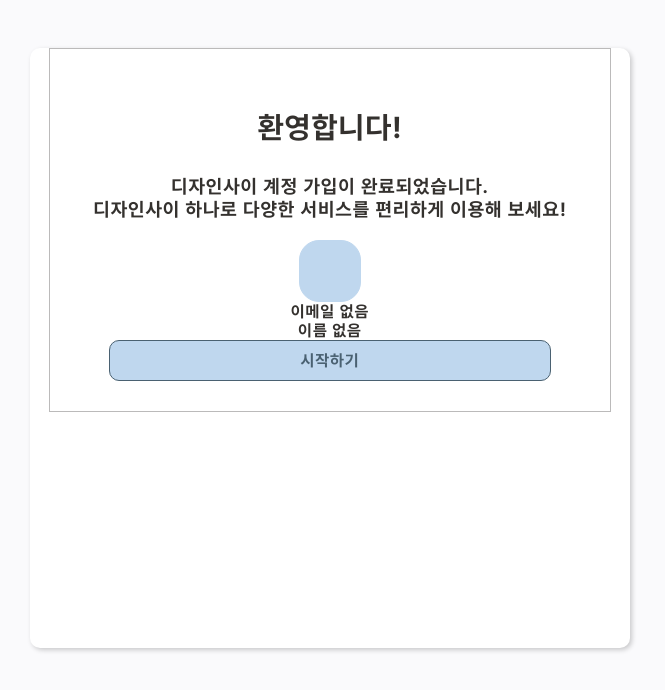
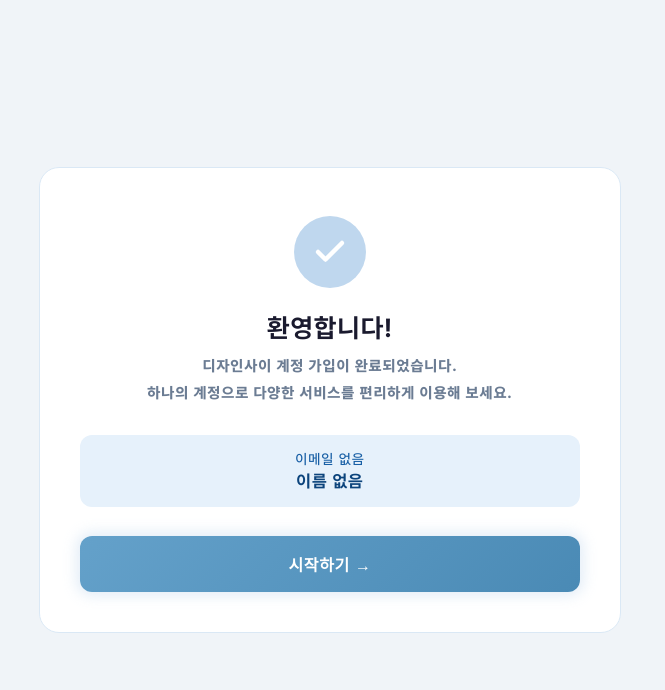
Before and after one commit to Kimsejeong04/design_sai, a React (Create React App) app in the folder front/: page /GoodSign in a window 1280 px wide. Shown: the top 690 px of the page, without its empty margins (310-975 px from the left). Built offline with nearby package versions, Linux system fonts and the light colour scheme; a web font is replaced by a local one; what @draft-js-plugins/static-toolbar would draw is missing.

Commit message:
회원가입 환영 페이지 수정

```diff
--- a/front/src/pages/Login/GoodSignUp.jsx
+++ b/front/src/pages/Login/GoodSignUp.jsx
@@ -1,16 +1,15 @@
-import React, { useEffect, useState } from "react";
+import React, { useEffect, useRef, useState } from "react";
 import { useNavigate } from 'react-router-dom';
-
 import './GoodSignUpcss.css';
 
 export default function GoodSignUp() {
   const navigate = useNavigate();
+  const canvasRef = useRef(null);
 
   const [signupEmail, setSignupEmail] = useState("");
   const [signupName, setSignupName] = useState("");
   const [username, setUserName] = useState("");
   const [password, setPassword] = useState("");
-
 
   useEffect(() => {
     const storedEmail = localStorage.getItem("signupEmail") || "이메일 없음";
@@ -22,79 +21,159 @@
     setSignupName(storedName);
     setUserName(storedUsername);
     setPassword(storedPass);
-    // ✅ 사용자 이름을 localStorage에 저장 (헤더에서 사용)
     localStorage.setItem("name", storedName);
+  }, []);
 
+  useEffect(() => {
+    const canvas = canvasRef.current;
+    if (!canvas) return;
+    const ctx = canvas.getContext('2d');
 
+    const resize = () => {
+      canvas.width = canvas.offsetWidth;
+      canvas.height = canvas.offsetHeight;
+    };
+    resize();
+    window.addEventListener('resize', resize);
+
+    const COLORS = ['#BFD7EE', '#378ADD', '#85B7EB', '#185FA5', '#B5D4F4', '#ffffff', '#63B3ED', '#2B6CB0'];
+
+    class Piece {
+      constructor(x, y) {
+        this.x = x;
+        this.y = y;
+        this.r = Math.random() * 5 + 4;
+        this.color = COLORS[Math.floor(Math.random() * COLORS.length)];
+        this.vx = (Math.random() - 0.5) * 9;
+        this.vy = Math.random() * -12 - 6;
+        this.gravity = 0.35;
+        this.spin = (Math.random() - 0.5) * 0.3;
+        this.angle = Math.random() * Math.PI * 2;
+        this.shape = Math.random() > 0.5 ? 'rect' : 'circle';
+        this.w = Math.random() * 8 + 5;
+        this.h = Math.random() * 5 + 3;
+        this.alpha = 1;
+        this.decay = Math.random() * 0.012 + 0.008;
+      }
+      update() {
+        this.vy += this.gravity;
+        this.x += this.vx;
+        this.y += this.vy;
+        this.angle += this.spin;
+        this.alpha -= this.decay;
+      }
+      draw(ctx) {
+        ctx.save();
+        ctx.globalAlpha = Math.max(0, this.alpha);
+        ctx.fillStyle = this.color;
+        ctx.translate(this.x, this.y);
+        ctx.rotate(this.angle);
+        if (this.shape === 'rect') {
+          ctx.fillRect(-this.w / 2, -this.h / 2, this.w, this.h);
+        } else {
+          ctx.beginPath();
+          ctx.arc(0, 0, this.r / 2, 0, Math.PI * 2);
+          ctx.fill();
+        }
+        ctx.restore();
+      }
+    }
+
+    let pieces = [];
+    let animId;
+    let burst = 0;
+
+    const spawnBurst = (x, y, count) => {
+      for (let i = 0; i < count; i++) pieces.push(new Piece(x, y));
+    };
+
+    const loop = () => {
+      ctx.clearRect(0, 0, canvas.width, canvas.height);
+      pieces = pieces.filter(p => p.alpha > 0);
+      pieces.forEach(p => { p.update(); p.draw(ctx); });
+      animId = requestAnimationFrame(loop);
+      if (pieces.length === 0 && burst >= 5) cancelAnimationFrame(animId);
+    };
+
+    const fireworks = () => {
+      const w = canvas.width;
+      const h = canvas.height;
+      const positions = [
+        [w * 0.2, h * 0.35],
+        [w * 0.8, h * 0.35],
+        [w * 0.5, h * 0.25],
+      ];
+      positions.forEach(([x, y], i) => {
+        setTimeout(() => {
+          spawnBurst(x, y, 70);
+          burst++;
+        }, i * 280);
+      });
+      setTimeout(() => {
+        spawnBurst(w * 0.15, h * 0.5, 50);
+        spawnBurst(w * 0.85, h * 0.5, 50);
+        burst += 2;
+      }, 700);
+    };
+
+    loop();
+    const timer = setTimeout(fireworks, 400);
+
+    return () => {
+      cancelAnimationFrame(animId);
+      clearTimeout(timer);
+      window.removeEventListener('resize', resize);
+    };
   }, []);
-  const redirecToRight = async (e) => {
+
+  const redirecToRight = async () => {
     console.log("로그인 시도: ", username, password);
     try {
       const response = await fetch(`http://localhost:8081/api/login`, {
         method: "POST",
         headers: { "Content-Type": "application/json" },
-            body: JSON.stringify({username, password}),
-            credentials: "include", // ✅ 세션 쿠키 포함
+        body: JSON.stringify({ username, password }),
+        credentials: "include",
       });
 
-        if (!response.ok) {
-            return;
-        }
+      if (!response.ok) return;
 
-        const data = await response.json(); // JSON 데이터 가져오기
+      const data = await response.json();
 
-        // ✅ usertype에 따라 페이지 이동
       if (data.usertype === "designer") {
         navigate("/designer/DesignerCosMain");
       } else if (data.usertype === "client") {
         navigate("/client/Cosmain");
       } else {
-            navigate("/"); // 기본 페이지
+        navigate("/");
       }
     } catch (error) {
       console.error("리디렉 요청 오류:", error);
     }
   };
+
   return (
-    <div className='divmcover'>
-    <div className='loginWrapper'>
-    <div className='divm-wrapperr'>
-      <div className='divmmm'>
-      <div style={{ textAlign: "center" }}>
-  <p style={{ fontSize: "30px" }}>
-    <span style={{ fontWeight: "bold" }}>환영합니다!</span>
+    <div className="gs-outer">
+      <canvas ref={canvasRef} className="gs-canvas"></canvas>
+      <div className="gs-card">
+        <div className="gs-check-wrap">
+          <svg className="gs-check-icon" viewBox="0 0 24 24" fill="none" stroke="#fff" strokeWidth="3" strokeLinecap="round" strokeLinejoin="round">
+            <polyline points="20 6 9 17 4 12" />
+          </svg>
+        </div>
+        <p className="gs-title">환영합니다!</p>
+        <p className="gs-desc">
+          디자인사이 계정 가입이 완료되었습니다.<br />
+          하나의 계정으로 다양한 서비스를 편리하게 이용해 보세요.
         </p>
-  <p style={{ fontSize: "19px" }}>
-    디자인사이 계정 가입이 완료되었습니다.
-    <br />
-    디자인사이 하나로 다양한 서비스를 편리하게 이용해 보세요!
-  </p>
-
-  {/* ✅ div를 p 태그 바깥으로 이동 */}
-  <div className="ProfileIcon"></div>
-  <strong>{signupEmail}</strong> <br />
-  <strong>{signupName}</strong>
-
-  <div style={{ display:"flex",justifyContent:"center",alignItems:"center"}}>
-    <br />
-    <button
-      style={{backgroundColor: "#BFD7EE"}}
-      className="mainbarooo2"
-      onClick={() => redirecToRight()}
-    >
-      시작하기
+        <div className="gs-user-box">
+          <p className="gs-email">{signupEmail}</p>
+          <p className="gs-name">{signupName}</p>
+        </div>
+        <button className="gs-btn" onClick={redirecToRight}>
+          시작하기 →
         </button>
       </div>
     </div>
-
-
-
-
-      </div>
-
-    </div>
-    </div>
-
-  </div>
-  )
+  );
 }
--- a/front/src/pages/Login/GoodSignUpcss.css
+++ b/front/src/pages/Login/GoodSignUpcss.css
@@ -1,8 +1,133 @@
-.ProfileIcon{
-    border:   1px  solid #BFD7EE;
-    background-color: #BFD7EE;
-    width:60px;
-    height:60px;
-    margin: 0 auto;
-    border-radius: 20px;
+/* ===== GoodSignUp 페이지 ===== */
+
+@keyframes fadeInUp {
+  from { opacity: 0; transform: translateY(24px); }
+  to   { opacity: 1; transform: translateY(0); }
 }
+
+@keyframes checkPop {
+  0%   { transform: scale(0) rotate(-20deg); opacity: 0; }
+  60%  { transform: scale(1.25) rotate(5deg); }
+  100% { transform: scale(1) rotate(0deg); opacity: 1; }
+}
+
+@keyframes btnGlow {
+  0%, 100% { box-shadow: 0 0 0 0 rgba(191, 215, 238, 0); }
+  50%       { box-shadow: 0 0 20px 6px rgba(191, 215, 238, 0.7); }
+}
+
+/* 페이지 전체 래퍼 */
+.gs-outer {
+  position: fixed;
+  inset: 0;
+  display: flex;
+  justify-content: center;
+  align-items: center;
+  padding: 1rem;
+  background-color: #f0f4f8;
+  overflow: hidden;
+  font-family: 'Pretendard', 'Apple SD Gothic Neo', sans-serif;
+}
+
+/* 컨페티 캔버스 */
+.gs-canvas {
+  position: absolute;
+  inset: 0;
+  width: 100%;
+  height: 100%;
+  pointer-events: none;
+  z-index: 0;
+}
+
+/* 카드 */
+.gs-card {
+  position: relative;
+  z-index: 1;
+  background: #ffffff;
+  border: 1px solid #dae8f5;
+  border-radius: 20px;
+  padding: 3rem 2.5rem 2.5rem;
+  width: 100%;
+  max-width: 500px;
+  text-align: center;
+  animation: fadeInUp 0.5s ease both;
+}
+
+/* 체크 아이콘 원 */
+.gs-check-wrap {
+  display: inline-flex;
+  align-items: center;
+  justify-content: center;
+  width: 72px;
+  height: 72px;
+  border-radius: 50%;
+  background: #BFD7EE;
+  margin-bottom: 1.5rem;
+  animation: checkPop 0.6s cubic-bezier(0.34, 1.56, 0.64, 1) 0.2s both;
+}
+
+.gs-check-icon {
+  width: 36px;
+  height: 36px;
+}
+
+/* 제목 */
+.gs-title {
+  font-size: 26px;
+  font-weight: 700;
+  color: #1a1a2e;
+  margin: 0 0 0.6rem;
+  animation: fadeInUp 0.5s ease 0.3s both;
+}
+
+/* 설명 */
+.gs-desc {
+  font-size: 15px;
+  color: #6b7c93;
+  line-height: 1.8;
+  margin: 0 0 1.8rem;
+  animation: fadeInUp 0.5s ease 0.4s both;
+}
+
+/* 유저 정보 박스 */
+.gs-user-box {
+  background: #E6F1FB;
+  border-radius: 12px;
+  padding: 1rem 1.25rem;
+  margin-bottom: 1.8rem;
+  animation: fadeInUp 0.5s ease 0.5s both;
+}
+
+.gs-email {
+  font-size: 14px;
+  color: #185FA5;
+  font-weight: 500;
+  margin: 0 0 4px;
+}
+
+.gs-name {
+  font-size: 17px;
+  color: #0C447C;
+  font-weight: 700;
+  margin: 0;
+}
+
+/* 시작하기 버튼 */
+.gs-btn {
+  display: block;
+  width: 100%;
+  padding: 1rem;
+  background: linear-gradient(135deg, #64A1CA 0%, #4a8ab5 100%);
+  color: #fff;
+  font-size: 16px;
+  font-weight: 700;
+  border: none;
+  border-radius: 12px;
+  cursor: pointer;
+  letter-spacing: 0.04em;
+  animation: fadeInUp 0.5s ease 0.6s both, btnGlow 2.5s ease-in-out 1.2s infinite;
+  transition: transform 0.12s, filter 0.15s;
+}
+
+.gs-btn:hover  { filter: brightness(0.95); }
+.gs-btn:active { transform: scale(0.98); filter: brightness(0.9); }
```
Lines whose indentation alone changed are shown as unchanged.
